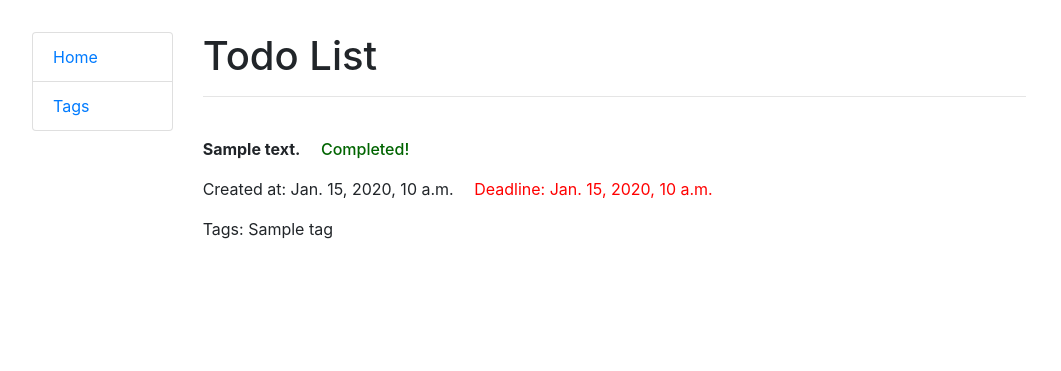
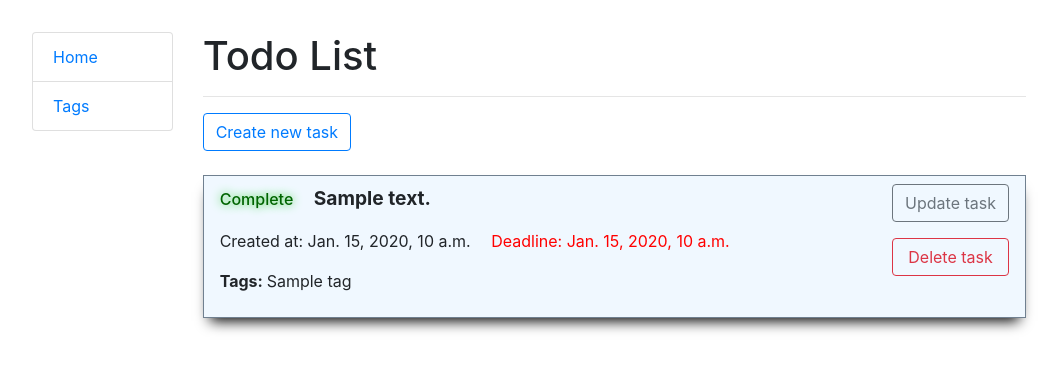
Before and after one commit to Cerne13/django-todo, a Django app: page / in a window 1280 px wide. Shown: the top 371 px of the page, without its empty margins (111-1172 px from the left). Run offline with Django 4.2, Linux system fonts and the light colour scheme; tables that the repository leaves empty hold one stand-in row (values such as "Sample post").

Commit message:
Add update and delete for tasks

```diff
--- a/djangoTodo/settings.py
+++ b/djangoTodo/settings.py
@@ -37,6 +37,7 @@ INSTALLED_APPS = [
     "django.contrib.sessions",
     "django.contrib.messages",
     "django.contrib.staticfiles",
+    "crispy_forms",
     "todo",
 ]
 
--- a/static/css/styles.css
+++ b/static/css/styles.css
@@ -1,8 +1,3 @@
-body {
-    background-color: #ivory;
-}
-
-
 .container-fluid {
     margin: 2em auto;
     max-width: 80%;
@@ -12,13 +7,15 @@ body {
 .done {
     color: darkgreen;
     font-weight: 500;
-    margin-left: 1em;
+    margin-right: 1em;
+    text-shadow: 0 0 10px limegreen;
 }
 
 .not-done {
     color: darkred;
     font-weight: 700;
-    margin-left: 1em;
+    margin-right: 1em;
+    text-shadow: 0 0 10px orangered;
 }
 
 .deadline {
@@ -26,6 +23,21 @@ body {
     color: red;
 }
 
+.task-content {
+    font-size: larger;
+}
+
 .todo-task {
-    margin-top: 2.5em;
+    margin-top: 1.5em;
+    background-color: aliceblue;
+    padding: 0.5em 1em;
+    border: 1px solid slategrey;
+    box-shadow: 0px 10px 13px -7px #000000, 5px 5px 15px 5px rgba(0,0,0,0);
+    display: flex;
+    justify-content: space-between;
 }
+
+.todo-buttons {
+    display: flex;
+    flex-direction: column;
+}
--- a/templates/todo/task_list.html
+++ b/templates/todo/task_list.html
@@ -3,19 +3,24 @@
 {% block content %}
   <h1>Todo List</h1>
   <hr>
+  <a
+      class="btn btn-outline-primary"
+      href="{% url "todo:task-create" %}">
+    Create new task
+  </a>
 
   {% if task_list %}
 
     {% for task in task_list %}
       <div class="todo-task">
-
+        <div class="main-todo-content">
           <p>
-          <strong>{{ task.content }}</strong>
             {% if task.done %}
-            <span class="done">Completed!</span>
+              <span class="done">Complete</span>
             {% else %}
               <span class="not-done">Not done</span>
             {% endif %}
+            <strong class="task-content">{{ task.content }}</strong>
           </p>
 
           <p>
@@ -28,13 +33,20 @@
           </p>
 
           <p>
-          Tags:
+            <strong>Tags: </strong>
             {% for tag in task.tags.all %}
               {{ tag.name }}
             {% endfor %}
           </p>
+        </div>
 
+        <div class="todo-buttons">
+          <a class="btn btn-outline-secondary" href="{% url "todo:task-update" pk=task.id %}">Update task</a>
+          <a class="btn btn-outline-danger mt-3" href="{% url "todo:task-delete" pk=task.id %}">Delete task</a>
         </div>
+      </div>
+
+
 
 
     {% endfor %}
--- a/todo/urls.py
+++ b/todo/urls.py
@@ -3,11 +3,15 @@ from django.urls import path
 from todo.views import (
     TaskListView,
     TaskCreateView,
+    TaskUpdateView,
+    TaskDeleteView,
 )
 
 urlpatterns = [
     path("", TaskListView.as_view(), name="todo-list"),
-    path("create/", TaskCreateView.as_view(), name="task-create")
+    path("task/create/", TaskCreateView.as_view(), name="task-create"),
+    path("task/<int:pk>/update/", TaskUpdateView.as_view(), name="task-update"),
+    path("task/<int:pk>/delete/", TaskDeleteView.as_view(), name="task-delete"),
 ]
 
 
--- a/todo/views.py
+++ b/todo/views.py
@@ -15,3 +15,14 @@ class TaskCreateView(generic.CreateView):
     model = Task
     fields = "__all__"
     success_url = reverse_lazy("todo:todo-list")
+
+
+class TaskUpdateView(generic.UpdateView):
+    model = Task
+    fields = "__all__"
+    success_url = reverse_lazy("todo:todo-list")
+
+
+class TaskDeleteView(generic.DeleteView):
+    model = Task
+    success_url = reverse_lazy("todo:todo-list")
```
Also changed, not shown: templates/todo/task_confirm_delete.html (added, +18 -0 lines). Lines whose indentation alone changed are shown as unchanged.
